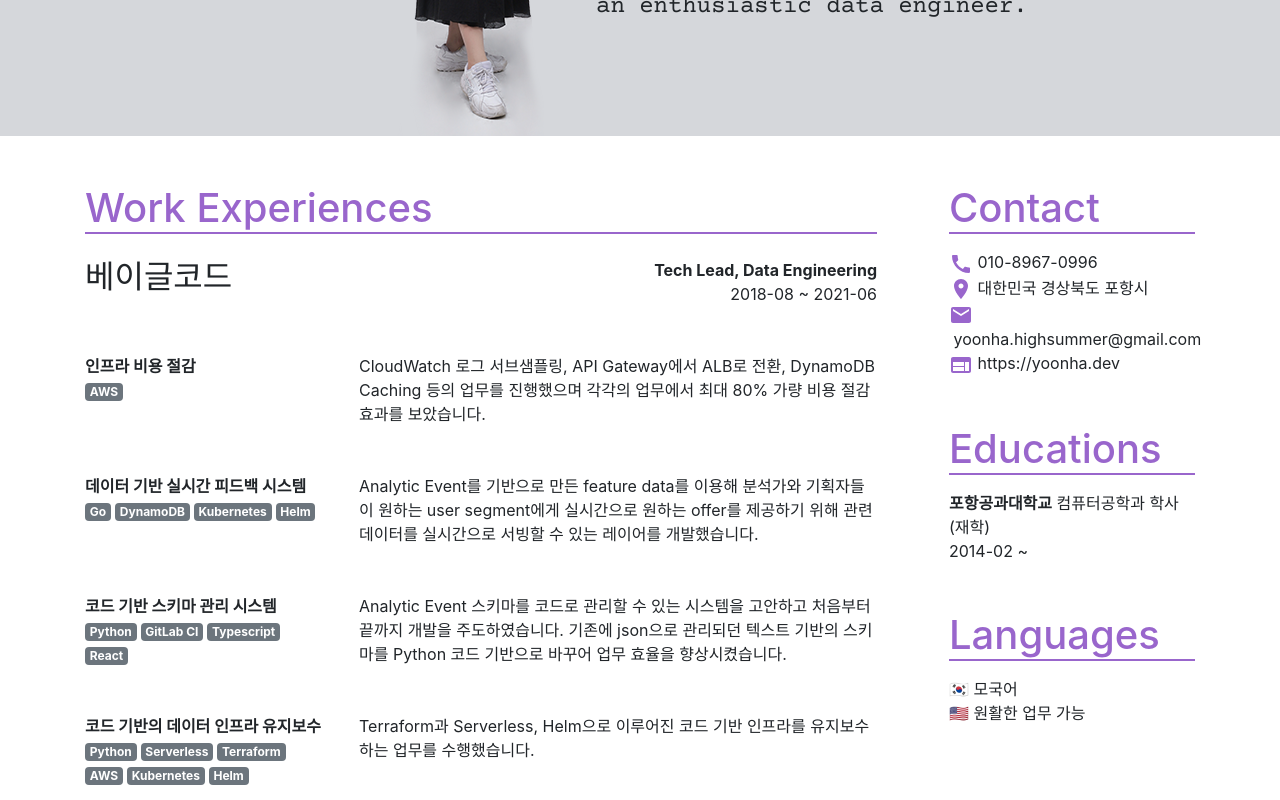
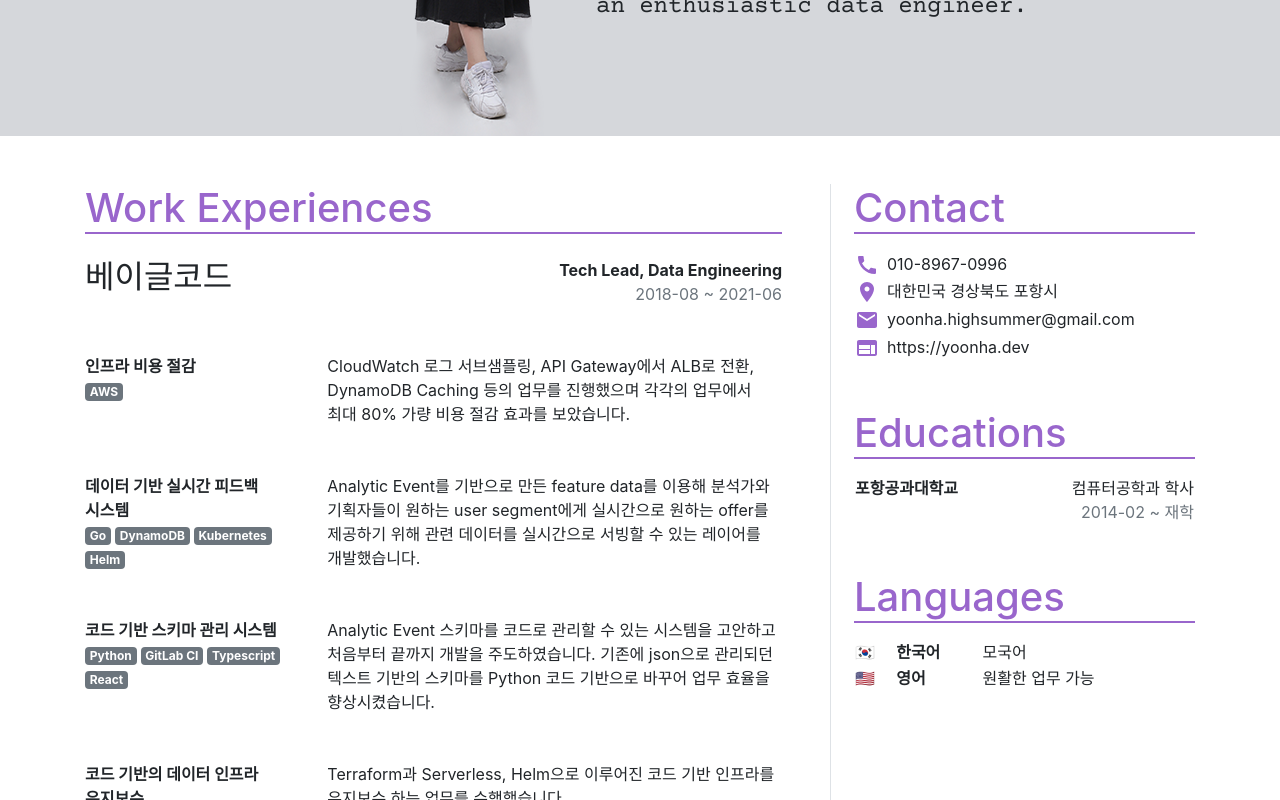
Before and after one commit to highsummer/yoonha-web, a Next.js app: page / in a window 1280 px wide. Shown: the part 440-1240 px from the top of the page. Built offline with nearby package versions, Linux system fonts and the light colour scheme.

Commit message:
Add english work experiences

```diff
--- a/pages/index.tsx
+++ b/pages/index.tsx
@@ -1,7 +1,7 @@
 import React from "react";
 import {Badge, Col, Container, Row} from "react-bootstrap";
 import {concat, Timeline} from "../src/utils/timeline";
-import {AvailableLanguages, Contact, Educations, i18n, WorkExperiences} from "../src/data";
+import {AvailableLanguages, Contact, EducationOngoing, Educations, i18n, WorkExperiences} from "../src/data";
 import {Call, Email, LocationOn, Web} from "@material-ui/icons";
 
 interface AnimationState {
@@ -105,7 +105,7 @@ const Index: React.FunctionComponent = (props) => {
     </div>
     <Container>
       <Row className={"pt-5"}>
-        <Col xs={12} lg={9} className={"pr-lg-5"}>
+        <Col xs={12} lg={8} className={"pr-lg-5"}>
           <Row>
             <Col xs={12}>
               <h1 className={"section"}>Work Experiences</h1>
@@ -122,7 +122,7 @@ const Index: React.FunctionComponent = (props) => {
                       </Col>
                       <Col xs={12} md={6} className={"text-md-right"}>
                         <strong>{i18n(work.charge)}</strong><br/>
-                        <span>{toYearMonth(work.from)} ~ {work.to ? toYearMonth(work.to) : ""}</span>
+                        <span className={"text-secondary"}>{toYearMonth(work.from)} ~ {work.to ? toYearMonth(work.to) : ""}</span>
                       </Col>
                     </Row>
                     {
@@ -145,16 +145,35 @@ const Index: React.FunctionComponent = (props) => {
             </Col>
           </Row>
         </Col>
-        <Col xs={12} lg={3} className={"pl-lg-4"}>
+        <div className={"d-none d-lg-block"} style={{ width: 0 }}>
+          <div className={"border-left h-100"} style={{ width: "1px" }} />
+        </div>
+        <Col xs={12} lg={4} className={"pl-lg-4"}>
           <Row>
             <Col xs={12} className={"pt-5 pt-lg-0"}>
               <h1 className={"section"}>Contact</h1>
             </Col>
             <Col xs={12} className={"pt-2"}>
-              <Call className={"text-primary"}/>{"\u00A0"}{i18n(Contact.phone)}<br/>
-              <LocationOn className={"text-primary"}/>{"\u00A0"}{i18n(Contact.location)}<br/>
-              <Email className={"text-primary"}/>{"\u00A0"}{i18n(Contact.email)}<br/>
-              <Web className={"text-primary"}/>{"\u00A0"}{i18n(Contact.website)}<br/>
+              <table style={{ lineBreak: "anywhere" }}>
+                <tbody>
+                <tr>
+                  <td style={{ width: "2rem" }}><Call className={"text-primary"}/></td>
+                  <td>{i18n(Contact.phone)}</td>
+                </tr>
+                <tr>
+                  <td style={{ width: "2rem" }}><LocationOn className={"text-primary"}/></td>
+                  <td>{i18n(Contact.location)}</td>
+                </tr>
+                <tr>
+                  <td style={{ width: "2rem" }}><Email className={"text-primary"}/></td>
+                  <td>{i18n(Contact.email)}</td>
+                </tr>
+                <tr>
+                  <td style={{ width: "2rem" }}><Web className={"text-primary"}/></td>
+                  <td>{i18n(Contact.website)}</td>
+                </tr>
+                </tbody>
+              </table>
             </Col>
           </Row>
           <Row>
@@ -162,12 +181,19 @@ const Index: React.FunctionComponent = (props) => {
               <h1 className={"section"}>Educations</h1>
             </Col>
             <Col xs={12} className={"pt-2"}>
-              {
-                Educations.map((edu, i) => <span key={i}>
-                  <strong>{i18n(edu.name)}</strong> {i18n(edu.department)} {i18n(edu.degree)}<br/>
-                  <span>{toYearMonth(edu.from)} ~ {edu.to ? toYearMonth(edu.to) : ""}</span><br/>
-                </span>)
-              }
+              <table className={"w-100"}>
+                <tbody>
+                {
+                  Educations.map((edu, i) => <tr key={i}>
+                    <td className={"align-top"}><strong>{i18n(edu.name)}</strong></td>
+                    <td className={"align-top text-right"}>
+                      <span>{i18n(edu.department)} {i18n(edu.degree)}</span><br/>
+                      <span className={"text-secondary"}>{toYearMonth(edu.from)} ~ {edu.to ? toYearMonth(edu.to) : i18n(EducationOngoing)}</span><br/>
+                    </td>
+                  </tr>)
+                }
+                </tbody>
+              </table>
             </Col>
           </Row>
           <Row>
@@ -175,16 +201,33 @@ const Index: React.FunctionComponent = (props) => {
               <h1 className={"section"}>Languages</h1>
             </Col>
             <Col xs={12} className={"pt-2"}>
-              {
-                AvailableLanguages.map((lang, i) => <span key={i}>
-                  {i18n(lang)}<br/>
-                </span>)
-              }
+              <table className={"w-100"}>
+                <tbody>
+                {
+                  AvailableLanguages.map((lang, i) => <tr key={i}>
+                    <td>{lang.emoji}</td>
+                    <td><strong>{i18n(lang.name)}</strong></td>
+                    <td>{i18n(lang.level)}</td>
+                  </tr>)
+                }
+                </tbody>
+              </table>
+
             </Col>
           </Row>
         </Col>
       </Row>
     </Container>
+    <Container style={{ height: "7.5rem"}} />
+    <div className={"bg-light"}>
+      <Container>
+        <Row>
+          <Col className={"text-center text-white"} style={{ paddingTop: "5rem", paddingBottom: "5rem" }}>
+            Yoonha Hwang © 2021 All Rights Reserved
+          </Col>
+        </Row>
+      </Container>
+    </div>
   </div>
 };
 
--- a/src/css/app.scss
+++ b/src/css/app.scss
@@ -22,3 +22,7 @@
 
   border-left: 0.1em $black solid !important;
 }
+
+* {
+  word-break: keep-all;
+}
--- a/src/data/index.ts
+++ b/src/data/index.ts
@@ -1,6 +1,7 @@
 import {useRouter} from "next/router";
 
 const Languages: Language[] = ["ko-KR", "en-US"];
+const GlobalFallbackLanguage = "en-US";
 type Language = "ko-KR" | "en-US";
 
 type TextFragment = { [L in Language]: string }
@@ -9,23 +10,11 @@ export function i18n(frag: TextFragment) {
   const router = useRouter();
   const langQuery = router.query["lang"];
   const lang: Language = (Array.isArray(langQuery) ? langQuery[0] : langQuery) as Language ?? "ko-KR";
-  return frag[lang]
+  return frag[lang] ?? frag[GlobalFallbackLanguage]
 }
 
 function forAll(x: string): TextFragment {
   return Object.fromEntries(Languages.map(l => [l, x] as [Language, string])) as TextFragment
-}
-
-export interface WorkExperience {
-  company: TextFragment,
-  charge: TextFragment,
-  from: Date,
-  to?: Date,
-  contents: {
-    subtitle: TextFragment,
-    stacks: TextFragment[],
-    text: TextFragment,
-  }[],
 }
 
 export type ContactColumns = "phone" | "location" | "email" | "website";
@@ -42,14 +31,33 @@ export const Contact: { [K in ContactColumns]: TextFragment } = {
   website: forAll("https://yoonha.dev"),
 };
 
-export const AvailableLanguages: TextFragment[] = [
+export interface AvailableLanguage {
+  emoji: string,
+  name: TextFragment,
+  level: TextFragment,
+}
+export const AvailableLanguages: AvailableLanguage[] = [
   {
-    "ko-KR": "🇰🇷 모국어",
-    "en-US": "🇰🇷 Native",
+    emoji: "🇰🇷",
+    name: {
+      "ko-KR": "한국어",
+      "en-US": "Korean",
+    },
+    level: {
+      "ko-KR": "모국어",
+      "en-US": "Native",
+    }
   },
   {
-    "ko-KR": "🇺🇸 원활한 업무 가능",
-    "en-US": "🇺🇸 Working fluency",
+    emoji: "🇺🇸",
+    name: {
+      "ko-KR": "영어",
+      "en-US": "English (US)",
+    },
+    level: {
+      "ko-KR": "원활한 업무 가능",
+      "en-US": "Working fluency",
+    }
   },
 ];
 
@@ -71,13 +79,29 @@ export const Educations: Education[] = [
       "en-US": "Computer Science and Engineering",
     },
     degree: {
-      "ko-KR": "학사(재학)",
-      "en-US": "Bachelor(ongoing)",
+      "ko-KR": "학사",
+      "en-US": "Bachelor",
     },
     from: new Date("2014-02-01"),
   }
 ];
 
+export const EducationOngoing: TextFragment = {
+  "ko-KR": "재학",
+  "en-US": "Ongoing",
+}
+
+export interface WorkExperience {
+  company: TextFragment,
+  charge: TextFragment,
+  from: Date,
+  to?: Date,
+  contents: {
+    subtitle: TextFragment,
+    stacks: TextFragment[],
+    text: TextFragment,
+  }[],
+}
 export const WorkExperiences: WorkExperience[] = [
   {
     company: {
@@ -98,13 +122,13 @@ export const WorkExperiences: WorkExperience[] = [
         ],
         text: {
           "ko-KR": "CloudWatch 로그 서브샘플링, API Gateway에서 ALB로 전환, DynamoDB Caching 등의 업무를 진행했으며 각각의 업무에서 최대 80% 가량 비용 절감 효과를 보았습니다.",
-          "en-US": "",
+          "en-US": "Worked on subsampling CloudWatch logs, migrating to ALB from API Gateway and adding cache logic on DynamoDB, which resulted in reduction at most 80% in infrastructure costs",
         },
       },
       {
         subtitle: {
           "ko-KR": "데이터 기반 실시간 피드백 시스템",
-          "en-US": "",
+          "en-US": "Data-based Real-time Feedback System",
         },
         stacks: [
           forAll("Go"),
@@ -114,13 +138,13 @@ export const WorkExperiences: WorkExperience[] = [
         ],
         text: {
           "ko-KR": "Analytic Event를 기반으로 만든 feature data를 이용해 분석가와 기획자들이 원하는 user segment에게 실시간으로 원하는 offer를 제공하기 위해 관련 데이터를 실시간으로 서빙할 수 있는 레이어를 개발했습니다.",
-          "en-US": "",
+          "en-US": "Developed a real-time layer providing directors and analysts with custom user segments to give optimal offers to users using feature set based on Analytic Events",
         },
       },
       {
         subtitle: {
           "ko-KR": "코드 기반 스키마 관리 시스템",
-          "en-US": "",
+          "en-US": "Code-based Schema Management System",
         },
         stacks: [
           forAll("Python"),
@@ -130,13 +154,13 @@ export const WorkExperiences: WorkExperience[] = [
         ],
         text: {
           "ko-KR": "Analytic Event 스키마를 코드로 관리할 수 있는 시스템을 고안하고 처음부터 끝까지 개발을 주도하였습니다. 기존에 json으로 관리되던 텍스트 기반의 스키마를 Python 코드 기반으로 바꾸어 업무 효율을 향상시켰습니다.",
-          "en-US": "",
+          "en-US": "Led team to develop a system to manage Analytic Event schema with Python code base, which let us work more efficiently compared to the previous Json-based text schema.",
         },
       },
       {
         subtitle: {
           "ko-KR": "코드 기반의 데이터 인프라 유지보수",
-          "en-US": "",
+          "en-US": "Code-based Data Infrastructure Maintenance",
         },
         stacks: [
           forAll("Python"),
@@ -148,13 +172,13 @@ export const WorkExperiences: WorkExperience[] = [
         ],
         text: {
           "ko-KR": "Terraform과 Serverless, Helm으로 이루어진 코드 기반 인프라를 유지보수 하는 업무를 수행했습니다.",
-          "en-US": "",
+          "en-US": "Conducted maintenances for code-based infrastructure made of Terraform, Serverless and Helm.",
         },
       },
       {
         subtitle: {
           "ko-KR": "머신러닝 기반 유저 이탈 예측",
-          "en-US": "",
+          "en-US": "Machine Learning Based User Churn Prediction",
         },
         stacks: [
           forAll("Python"),
@@ -163,13 +187,13 @@ export const WorkExperiences: WorkExperience[] = [
         ],
         text: {
           "ko-KR": "Keras, Tensorflow, XGBoost를 이용하여 유저가 언제 게임에서 이탈할지 예측하는 모델을 만들고 이를 Databricks와 Airflow를 이용해 배포하였습니다. 매일 feature를 생성하고 이미 학습된 모델을 이용해 inference 하여 admin tool에 예측 값을 저장해서 기획팀이 사용할 수 있도록 자동화했습니다. 가설 설정, 데이터 전처리, 모델링 등 전 과정을 주도하고 Confluence에 모든 과정을 실험 노트로 남겼습니다.",
-          "en-US": "",
+          "en-US": "Made a model to predict when users will leave the game using Keras, Tensorflow and XGBoost, then served it with Airflow and Databricks. Built a pipeline to feed features to model and prediction results to Admin Tools automatically on daily basis so that directors can take advantages of them. Led all processes including building hypothesis, data pre-processing and modeling and wrote them all on Confluence",
         },
       },
       {
         subtitle: {
           "ko-KR": "데이터 검증 시스템 도입",
-          "en-US": "",
+          "en-US": "Data Validation System",
         },
         stacks: [
           forAll("Python"),
@@ -177,13 +201,13 @@ export const WorkExperiences: WorkExperience[] = [
         ],
         text: {
           "ko-KR": "PySpark 기반으로 데이터를 자동으로 QA할 수 있는 프레임워크 개발 및 도입했습니다. 데이터의 uniqueness, count, nullity 등을 자동으로 검사하고 Slack으로 integrity에 대해 알림을 받을 수 있도록 설계했습니다. Databricks를 이용해 ETL 하는 과정에서 dependency를 명확하게 하고 유지보수를 쉽게할 목적으로 Markdown 포맷의 표준 코멘트를 도입했습니다.",
-          "en-US": "",
+          "en-US": "Built a system to validate data using PySpark, which asserts uniqueness, count, nullity and so on then send alerts about data integrity on Slack. Also, introduced a standard Markdown comment format to encourage ETL codes to be explicit and clear.",
         },
       },
       {
         subtitle: {
           "ko-KR": "그 외 데이터 엔지니어링 업무",
-          "en-US": "",
+          "en-US": "Other Data Engineering Works",
         },
         stacks: [
           forAll("Python"),
@@ -193,7 +217,7 @@ export const WorkExperiences: WorkExperience[] = [
         ],
         text: {
           "ko-KR": "200 billon rows 가량 되는 데이터를 Databricks Spark와 Airflow를 이용해 ETL을 하고 hourly로 Tableau Desktop 에서 볼 수 있도록 후가공 하는 업무를 수행했습니다. Tableau의 경우 기존 구형 API를 Hyper API로 대체하여 수십분 단위로 걸리던 task를 수분 단위로 고속화하였습니다.",
-          "en-US": "",
+          "en-US": "Developed ETLs on 200B rows using Databricks, Spark and Airflow and post-processed them for Tableau Desktop format on an hourly basis. Specially in case of Tableau, replaced previous old API with 'Hyper API' and achieved reduction in landing time to several minutes from half an hour.",
         },
       },
     ],
```
